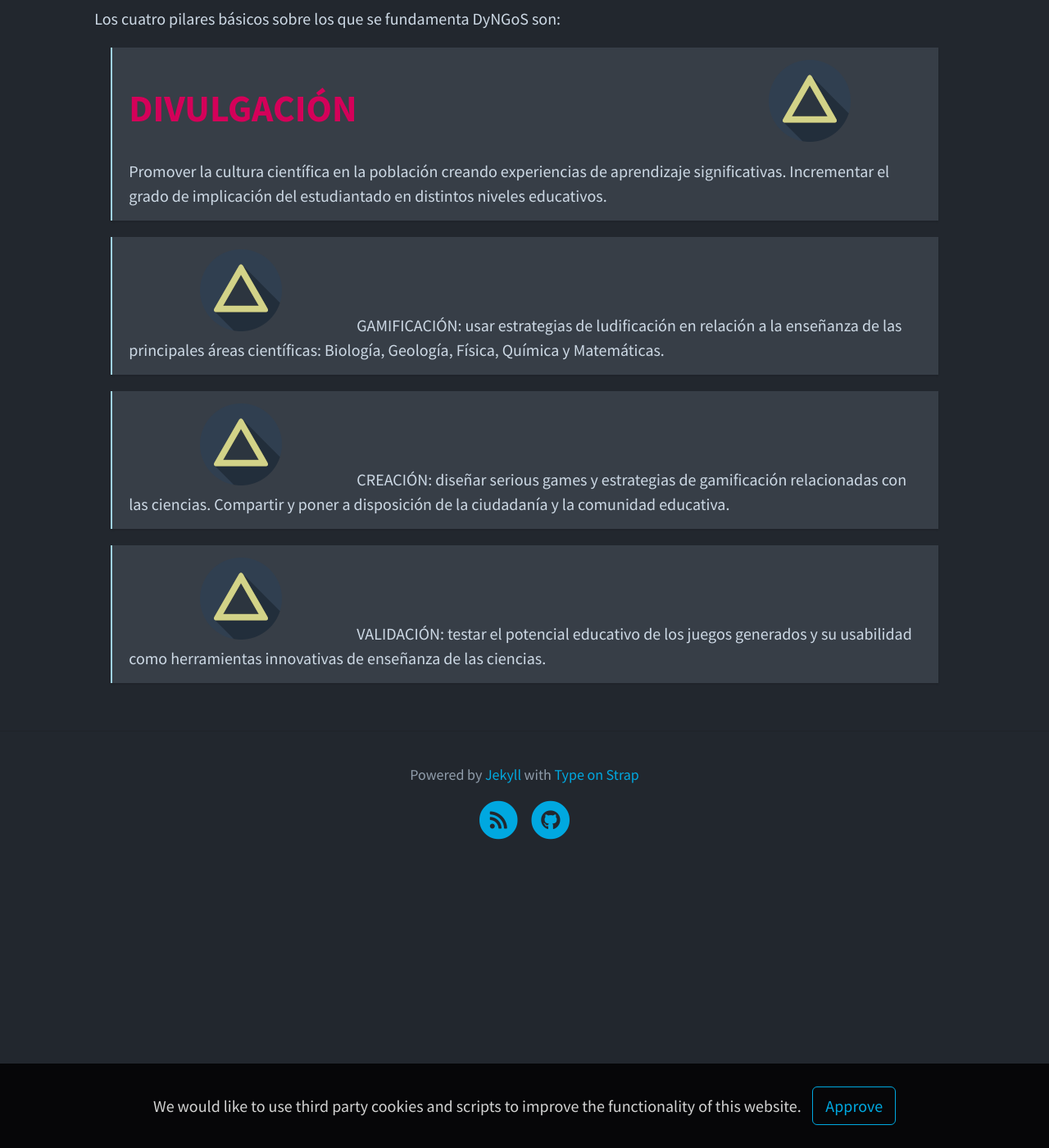
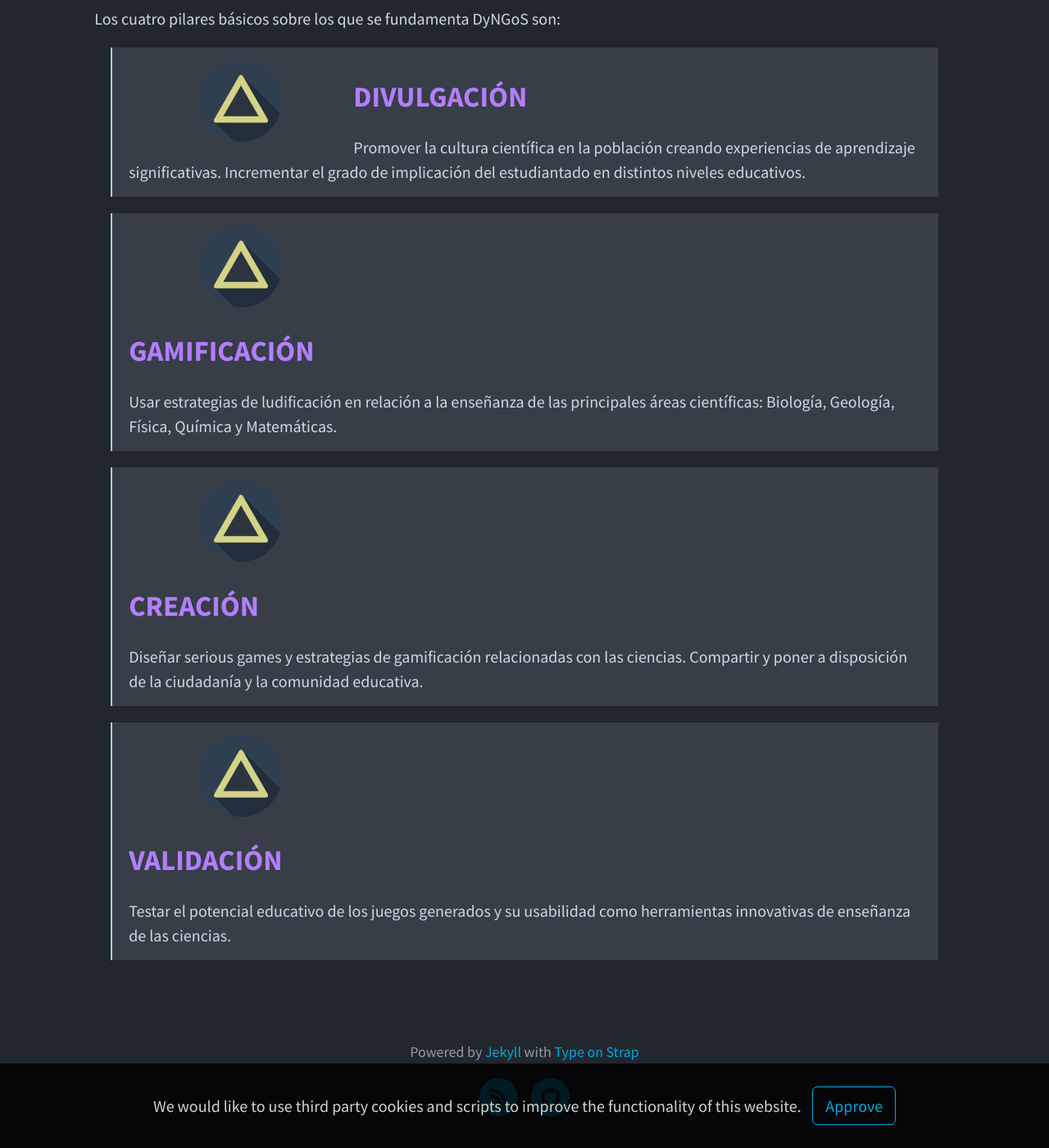
Before and after one commit to dyn-gos/dyn-gos.github.io, a Jekyll site: the page built from index.md, in a window 1280 px wide and 1400 px high, scrolled down 434 px. Shown: the whole window at 82% size. Built offline with Jekyll 4.4.1, drawn with Linux system fonts in a browser that asks for light colours; some of the changed text lies outside the part shown.

Commit message:
Update index.md

```diff
--- a/index.md
+++ b/index.md
@@ -7,15 +7,26 @@
 hide: true                           # Prevent the page title to appear in the navbar
 ---
 
+
 Los cuatro pilares básicos sobre los que se fundamenta DyNGoS son:
 
-> ![Triangle](assets/img/triangle2.png){:style="float: right"}
+
+> ![Triangle](assets/img/triangle2.png){:style="float: left"}
 >
-> # DIVULGACIÓN
+> ## DIVULGACIÓN
 > Promover la cultura científica en la población creando experiencias de aprendizaje significativas. Incrementar el grado de implicación del estudiantado en distintos niveles educativos.
 
-> ![Triangle](assets/img/triangle2.png){:float="right"} GAMIFICACIÓN: usar estrategias de ludificación en relación a la enseñanza de las principales áreas científicas: Biología, Geología, Física, Química y Matemáticas.
+> ![Triangle](assets/img/triangle2.png){:float="left"}
+>
+> ## GAMIFICACIÓN
+> Usar estrategias de ludificación en relación a la enseñanza de las principales áreas científicas: Biología, Geología, Física, Química y Matemáticas.
 
-> ![Triangle](assets/img/triangle2.png){:float="left"} CREACIÓN: diseñar serious games y estrategias de gamificación relacionadas con las ciencias. Compartir y poner a disposición de la ciudadanía y la comunidad educativa.
+> ![Triangle](assets/img/triangle2.png){:float="right"}
+>
+> ## CREACIÓN
+> Diseñar serious games y estrategias de gamificación relacionadas con las ciencias. Compartir y poner a disposición de la ciudadanía y la comunidad educativa.
 
-> ![Triangle](assets/img/triangle2.png){:float="right"} VALIDACIÓN: testar el potencial educativo de los juegos generados y su usabilidad como herramientas innovativas de enseñanza de las ciencias.
+> ![Triangle](assets/img/triangle2.png){:float="right"}
+> ## VALIDACIÓN
+>
+> Testar el potencial educativo de los juegos generados y su usabilidad como herramientas innovativas de enseñanza de las ciencias.
```
